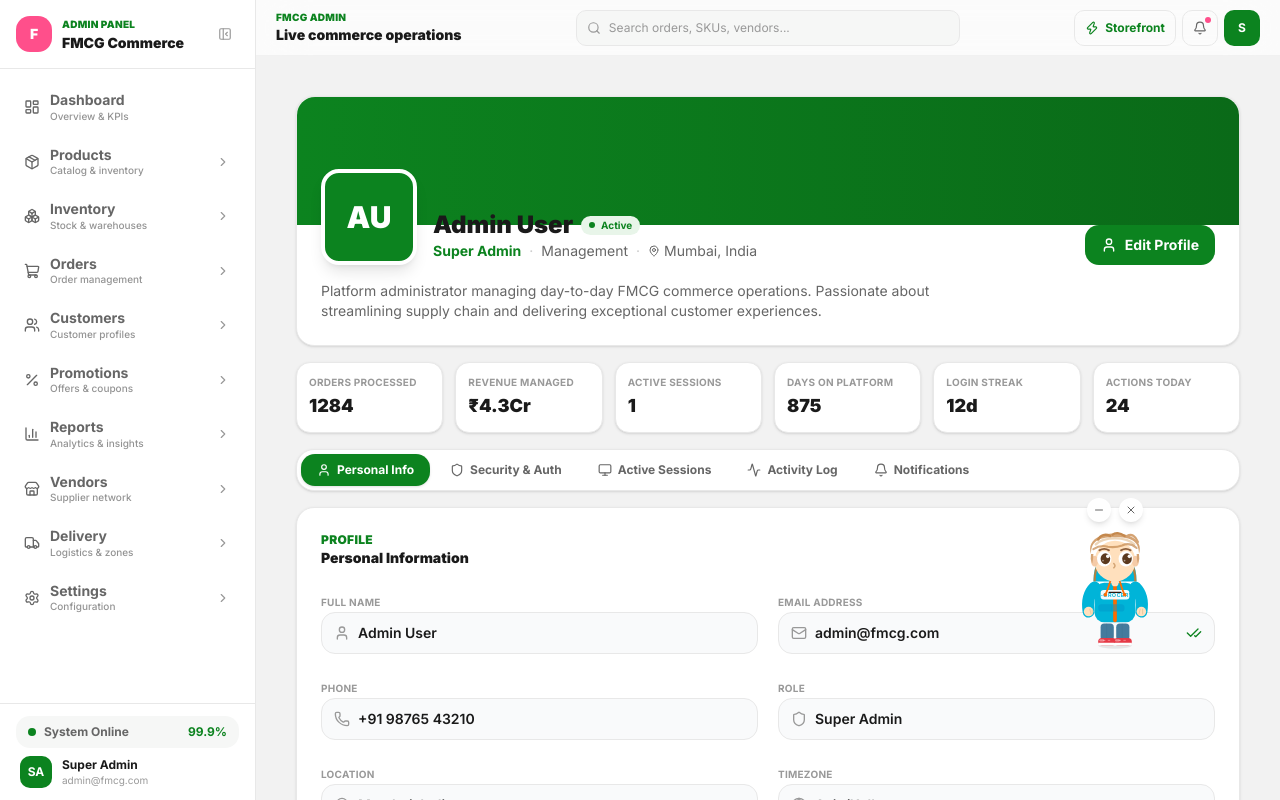
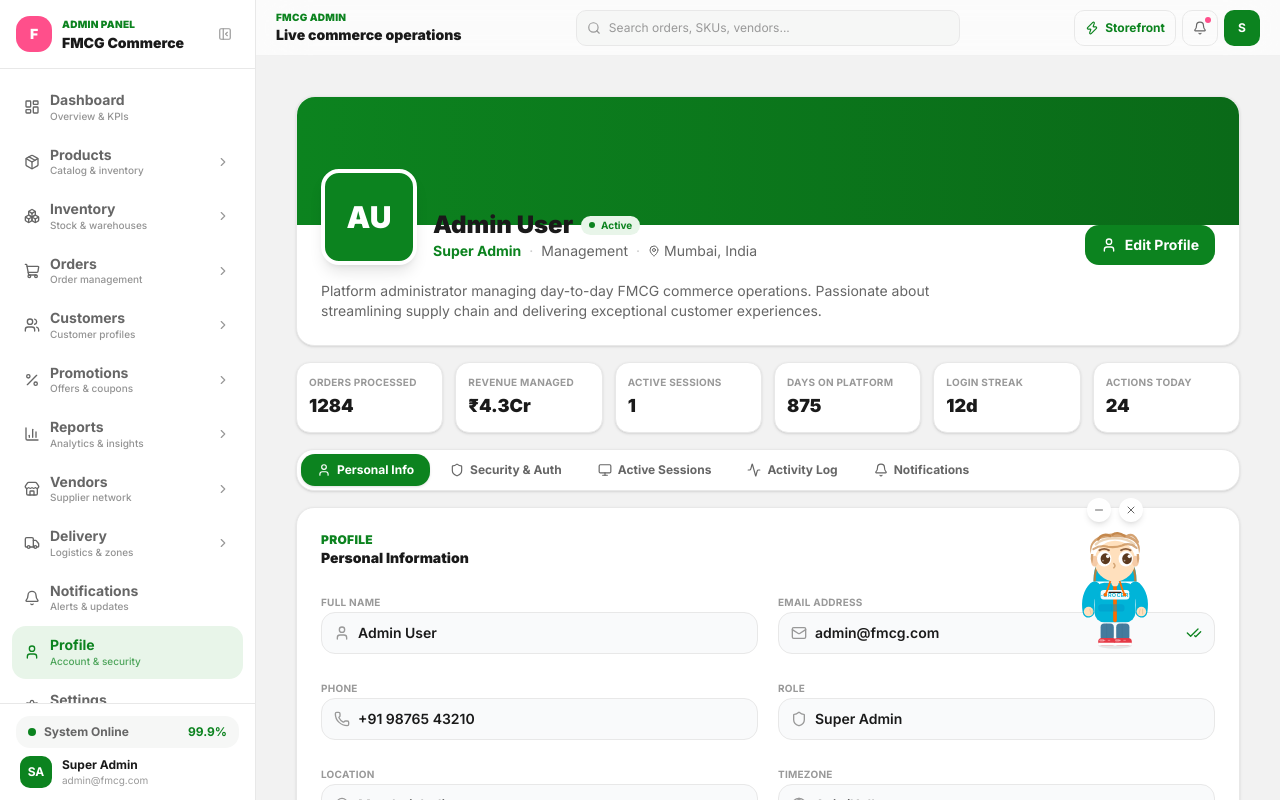
Before and after one commit to santhoshganesan9972/FMCG-Ecommerce-Site-V1, a Next.js app: page /admin/profile in a window 1280 px wide. Shown: the top 800 px of the page. Built offline with nearby package versions, Linux system fonts and the light colour scheme.

Commit message:
add notifi and profile page in admin panel

```diff
--- a/src/app/admin/profile/page.tsx
+++ b/src/app/admin/profile/page.tsx
@@ -32,7 +32,6 @@ import {
   BellRing,
   Mail as MailIcon,
   MessageSquare,
-  Settings,
   AlertTriangle,
   Fingerprint,
 } from "lucide-react";
--- a/src/data/admin/navigation.ts
+++ b/src/data/admin/navigation.ts
@@ -39,6 +39,7 @@ import {
   Layers,
   RefreshCw,
   Activity,
+  User,
   type LucideIcon,
 } from "lucide-react";
 
@@ -178,6 +179,18 @@ export const menuItems: MenuItem[] = [
     ],
   },
   {
+    icon: Bell,
+    label: "Notifications",
+    href: "/admin/notifications",
+    caption: "Alerts & updates",
+  },
+  {
+    icon: User,
+    label: "Profile",
+    href: "/admin/profile",
+    caption: "Account & security",
+  },
+  {
     icon: Settings,
     label: "Settings",
     href: "/admin/settings",
--- a/src/types/admin-notifications.ts
+++ b/src/types/admin-notifications.ts
@@ -52,7 +52,7 @@ export const AdminNotificationSchema = z.object({
     })
     .optional()
     .nullable(),
-  metadata: z.record(z.unknown()).optional().nullable(),
+  metadata: z.record(z.string(), z.unknown()).optional().nullable(),
   createdAt: z.string().datetime().or(z.string().regex(/^\d{4}-\d{2}-\d{2}/)),
   updatedAt: z.string().datetime().or(z.string().regex(/^\d{4}-\d{2}-\d{2}/)),
 });
```
Also changed, not shown: src/app/admin/notifications/page.tsx (+2 -5 lines).
